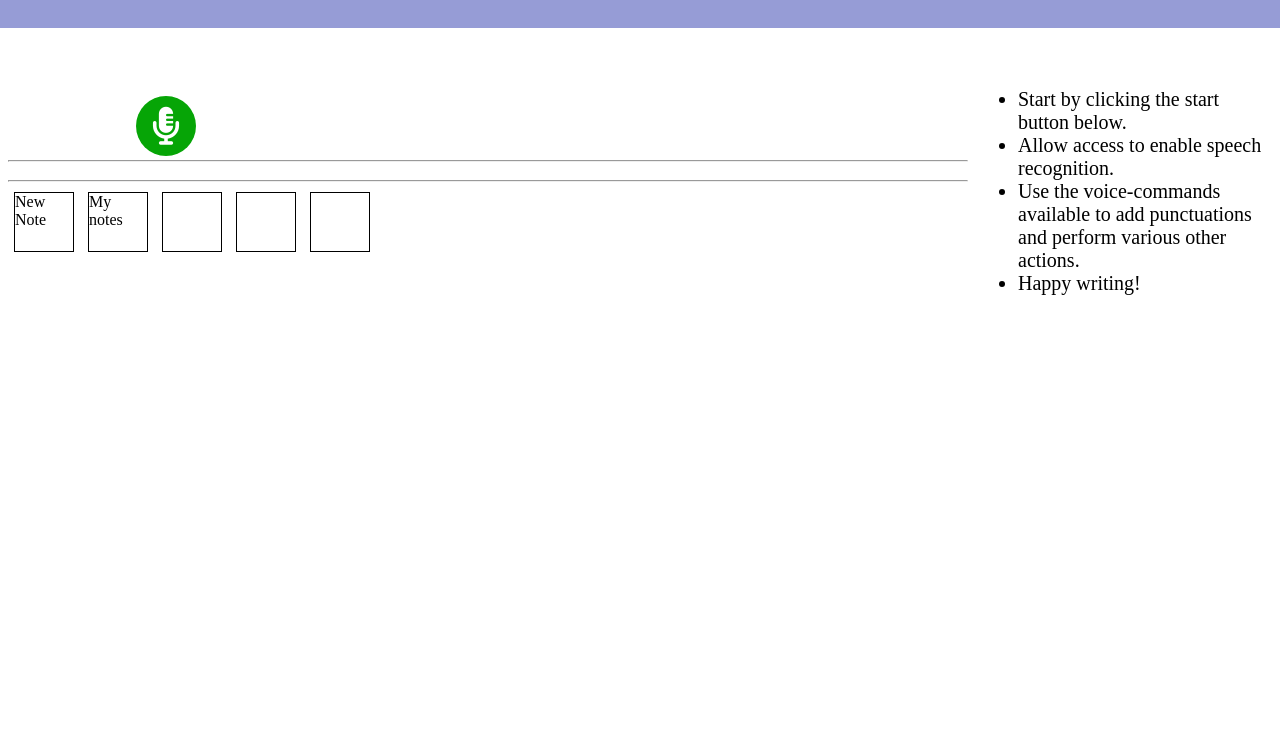
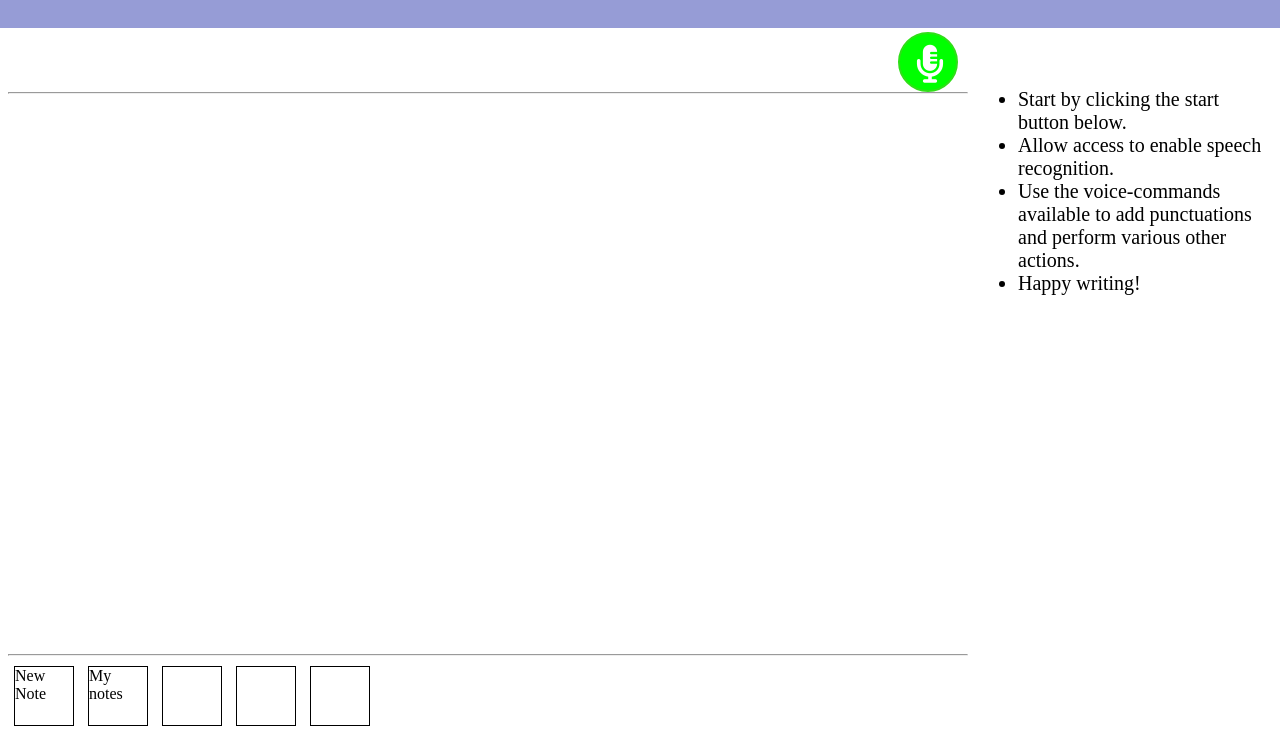
Before and after one commit to muktarkabir/Vocal-Logs, a website: page index.html in a window 1280 px wide. Shown: the part 52-800 px from the top of the page. Drawn offline with Linux system fonts and the light colour scheme.

Commit message:
Style the layout properly

```diff
--- a/style.css
+++ b/style.css
@@ -33,9 +33,14 @@ main {
 	height: 90dvh;
 	border-left: 8px solid rgb(255, 255, 255);
 }
+.top {
+	display: flex;
+	width: 75dvw;
+	height: 8dvh;
+}
 .title {
 	height: 8dvh;
-	width: 75dvw;
+	width: 50dvw;
 	font-size: 30px;
 	padding-left: 4px;
 	overflow: hidden;
@@ -45,15 +50,19 @@ main {
 	align-items: center;
 }
 
-textarea {
+.textarea {
 	resize: none;
-	font-size: 18px;
+	font-size: 22px;
 	width: 75dvw;
 	height: 70dvh;
 	border: none;
 	outline: none;
 	background: #ffffff;
 	padding-top: 4px;
+	overflow-y: scroll;
+	/* letter-spacing: -1px;
+	line-height: 26px;
+	word-spacing: -4px; */
 }
 
 .controls {
@@ -81,7 +90,7 @@ textarea {
 }
 
 .start-stop {
-	width: 15dvw;
+	width: 25dvw;
 	border-radius: 8px;
 	display: flex;
 	justify-content: flex-end;
@@ -99,18 +108,11 @@ textarea {
 }
 
 .start {
-	background-color: rgb(6, 165, 6);
-}
-
-.start:hover {
 	background-color: rgb(0, 255, 0);
 	border: 2px solid rgb(47, 223, 24);
 }
+
 .stop {
-	background-color: rgb(212, 28, 28);
-}
-
-.stop:hover {
 	background-color: rgb(255, 0, 0);
 	border: 2px solid rgb(161, 12, 12);
 }
@@ -129,3 +131,23 @@ textarea {
 	height: 80dvh;
 	width: 24dvw;
 }
+
+::-webkit-scrollbar {
+	width: 15px;
+	scrollbar-gutter: stable;
+}
+
+::-webkit-scrollbar-track {
+	background-color: hsl(270, 4%, 55%);
+	border-radius: 100dvw;
+	margin-block: 2em;
+}
+
+::-webkit-scrollbar-thumb {
+	background-color: hsl(0, 2%, 22%);
+	border-radius: 100dvw;
+}
+
+::-webkit-scrollbar-thumb:hover {
+	background-color: hsl(0, 0%, 10%);
+}
```
